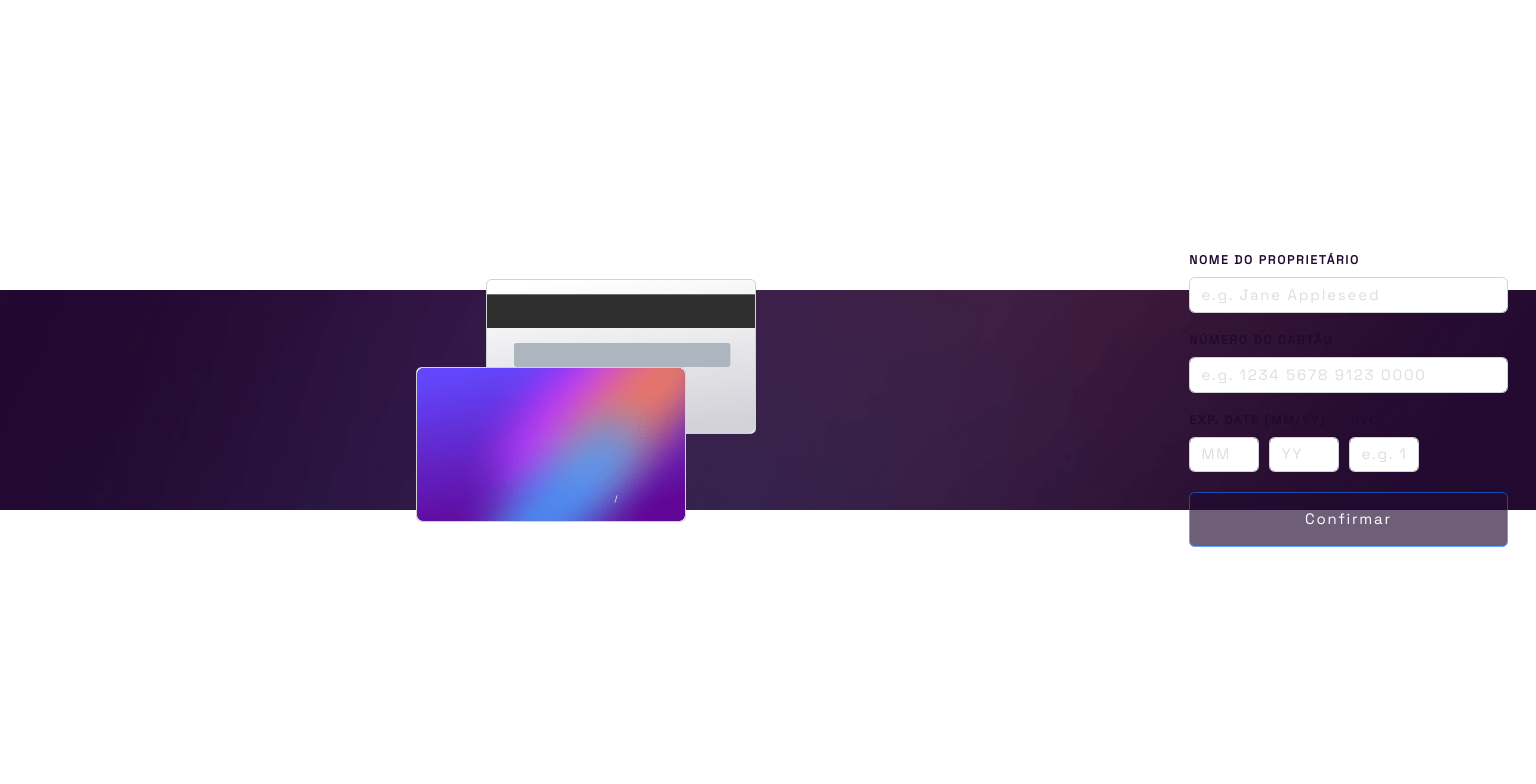
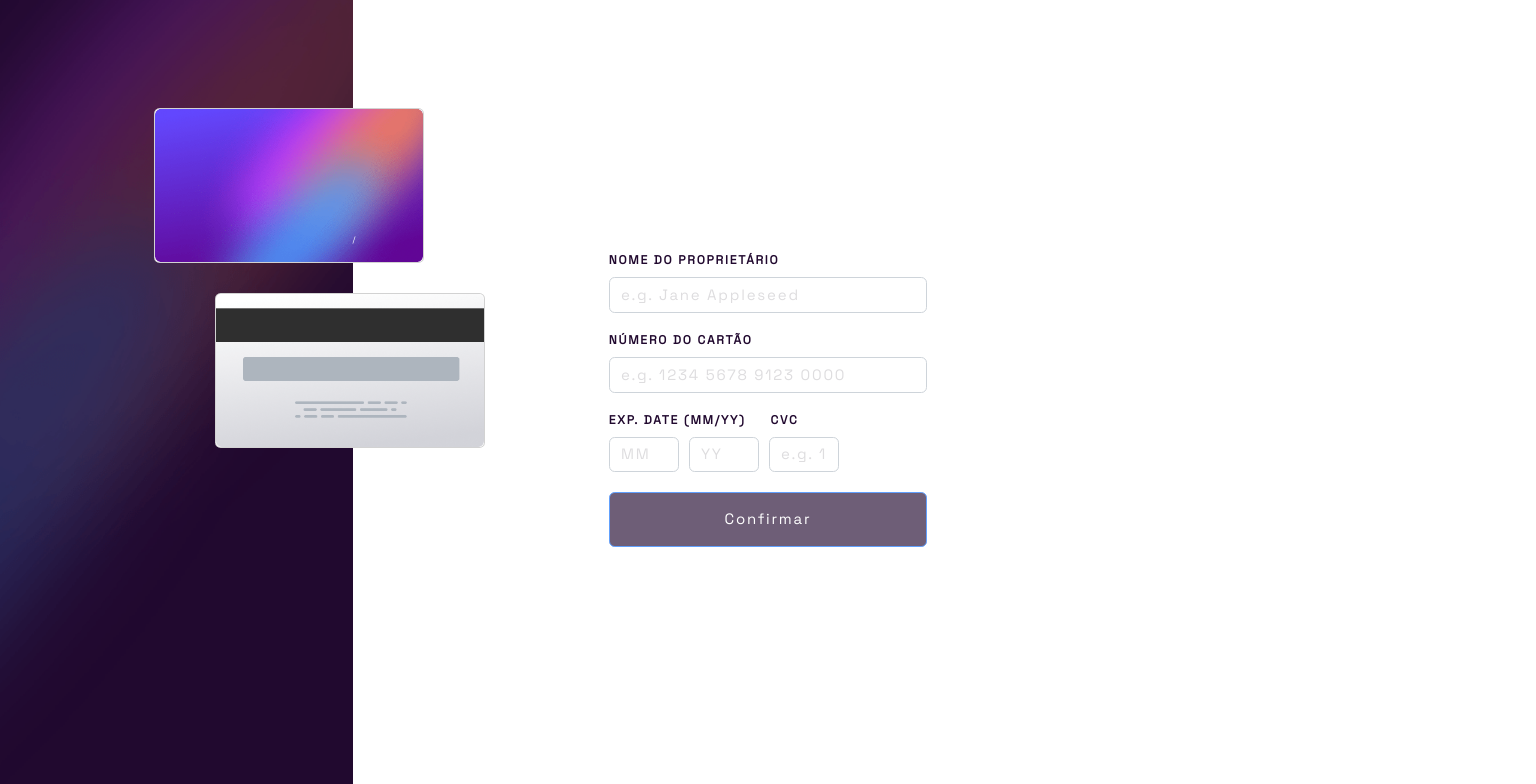
Before and after one commit to developer-thomas/register-card, an Angular app: page / in a window 1536 px wide. Shown: the top 784 px of the page. Built offline with nearby package versions, Linux system fonts and the light colour scheme.

Commit message:
fix: fixed card position as well its informations

```diff
--- a/src/app/app.component.html
+++ b/src/app/app.component.html
@@ -1,6 +1,7 @@
 <!-- ao invés de colocar diretamente aqui, vou transformar para um component e colocar a tag dele aqui -->
 <div class="container-mainpage">
   <div class="background-images"></div>
+
   <div class="img-container">
     <div class="img-container__content">
       <div class="card-container">
@@ -18,6 +19,7 @@
         <img class="card-container__card-front card"src="../assets/03-card-front.png" alt="card-front">
       </div>
     </div>
+    <router-outlet></router-outlet>
   </div>
-  <router-outlet></router-outlet>
+
 </div>
--- a/src/app/app.component.scss
+++ b/src/app/app.component.scss
@@ -1,15 +1,4 @@
-@media only screen and (min-width: 1440px) {
-  .background-images {
-    width: 50%;
-    height: 100vh;
-    background-image: url('../assets/101-main-desktop.png');
-    background-position: center;
-    background-repeat: repeat;
-    background-size: cover;
-    z-index: -10
-
-  }
-
+@media (min-width: 1440px) {
   .container-mainpage {
     height: 100vh;
     width: 100vw;
@@ -18,17 +7,39 @@
     z-index: 11;
   }
 
-  .img-container {
-    width: 100%;
-    margin: 100px;
+  .container-mainpage .background-images {
+    width: 23vw;
+    height: 100vh;
+    background-image: url('../assets/101-main-desktop.png');
+    background-position: center;
+    background-repeat: repeat;
+    background-size: cover;
+
   }
 
-  .img-container .img-container__content {
+  .container-mainpage .img-container {
+    width: 100vw;
+    height: 100vh;
+    margin: 100px;
+    display: flex;
+    flex-direction: row;
+    align-items: center;
+    justify-content: center;
+    margin: 0;
+    z-index: 999;
+
+    position: relative;
+  }
+
+  .container-mainpage .img-container .img-container__content {
     display: flex;
     flex-direction: column-reverse;
     flex-wrap: wrap;
     width: 88px;
     margin: 0 auto;
+    position: absolute;
+    left: 10%;
+    top: 0;
   }
 
   // tamanho dos cartões
@@ -37,15 +48,25 @@
     height: 200px;
   }
 
-  // posição dos cartões
-  // .img-container__content .card-container__card-front {
+  .img-container__content .card-container__card-back{
+    position: absolute;
+    top: -10px;
+    left: 70%;
+  }
 
-  // }
+  // cvc position
+  .card-container p {
+    margin: -10px -260px;
 
-  // .img-container__content .card-container__card-back{
+  }
 
-  // }
-
+  // numbers / name position
+  .container-mainpage .card-container .card-numbers {
+    display: flex;
+    justify-content: flex-start;
+    align-items: flex-start;
+    margin-left: 20px;
+  }
 }
 
 .container-mainpage {
--- a/src/app/components/form/form.component.html
+++ b/src/app/components/form/form.component.html
@@ -6,7 +6,7 @@
     <form class="form-class"[formGroup]="cardForm" (ngSubmit)="onSubmit()" >
       <div class="form-container__card-info">
         <label for="name">NOME DO PROPRIETÁRIO</label>
-        <input [ngClass]="{ 'border-error': cardForm.get('name')?.errors && (cardForm.get('name')?.touched)}" required type="text" formControlName="name" minlength="5" class="form-control" placeholder="{{namePlaceholder}}" >
+        <input [ngClass]="{ 'border-error': cardForm.get('name')?.errors && (cardForm.get('name')?.touched)}" required type="text" formControlName="name" minlength="5" maxLength="25" class="form-control" placeholder="{{namePlaceholder}}" >
         <p class="name-error" *ngIf="cardForm.get('name')?.errors && (cardForm.get('name')?.touched)">Nome do proprietário é obrigatório. </p>
 
         <label for="card-number">NÚMERO DO CARTÃO </label>
```
